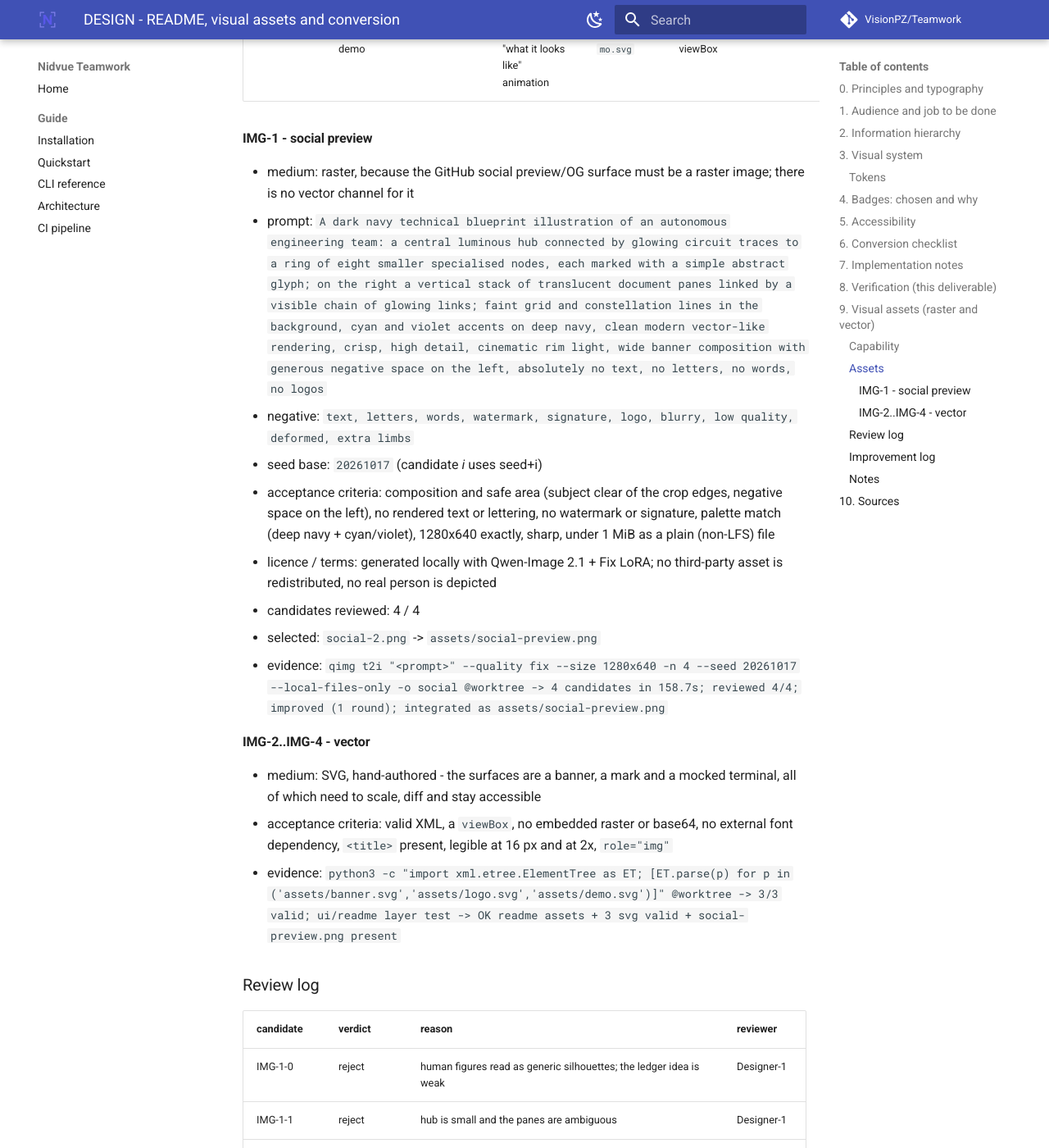
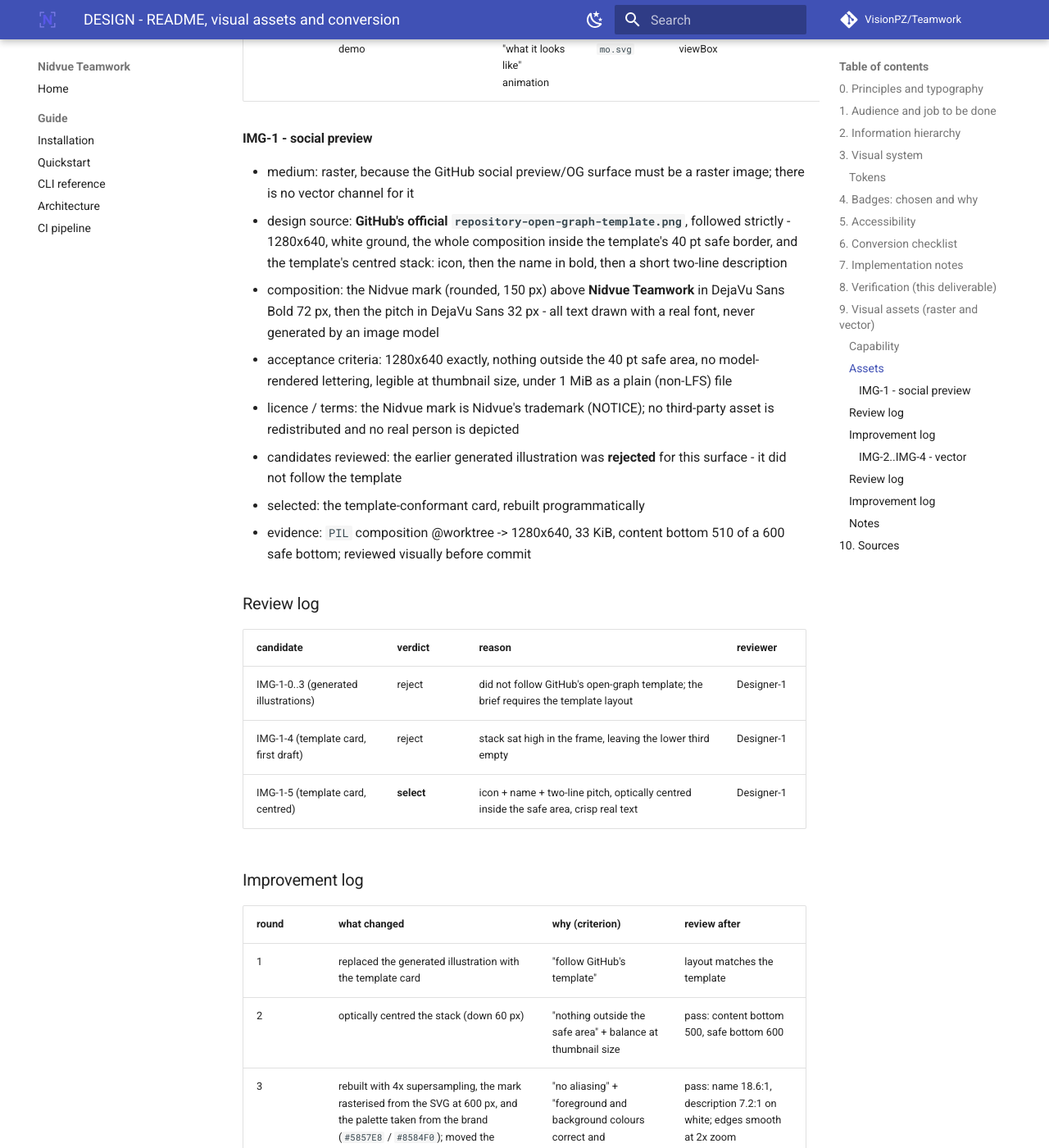
Before and after one commit to Nidvue/Teamwork, an MkDocs documentation site: the page built from docs/Team/Design.md, in a window 1280 px wide and 1400 px high, scrolled down 8274 px. Shown: the whole window at 82% size. Built offline with MkDocs 1.6.1 and Material for MkDocs 9.7.7, drawn with Linux system fonts in a browser that asks for light colours; comment, search, counter and statistics services are not loaded; some of the changed text lies outside the part shown.

Commit message:
feat(design): rebuild the social preview to GitHub s open-graph template

```diff
--- a/docs/Team/Design.md
+++ b/docs/Team/Design.md
@@ -208,27 +208,40 @@
 
 - medium: raster, because the GitHub social preview/OG surface must be a raster
   image; there is no vector channel for it
-- prompt: `A dark navy technical blueprint illustration of an autonomous engineering
-  team: a central luminous hub connected by glowing circuit traces to a ring of
-  eight smaller specialised nodes, each marked with a simple abstract glyph; on the
-  right a vertical stack of translucent document panes linked by a visible chain of
-  glowing links; faint grid and constellation lines in the background, cyan and
-  violet accents on deep navy, clean modern vector-like rendering, crisp, high
-  detail, cinematic rim light, wide banner composition with generous negative space
-  on the left, absolutely no text, no letters, no words, no logos`
-- negative: `text, letters, words, watermark, signature, logo, blurry, low quality, deformed, extra limbs`
-- seed base: `20261017` (candidate *i* uses seed+i)
-- acceptance criteria: composition and safe area (subject clear of the crop edges,
-  negative space on the left), no rendered text or lettering, no watermark or
-  signature, palette match (deep navy + cyan/violet), 1280x640 exactly, sharp,
-  under 1 MiB as a plain (non-LFS) file
-- licence / terms: generated locally with Qwen-Image 2.1 + Fix LoRA; no third-party
-  asset is redistributed, no real person is depicted
-- candidates reviewed: 4 / 4
-- selected: `social-2.png` -> `assets/social-preview.png`
-- evidence: `qimg t2i "<prompt>" --quality fix --size 1280x640 -n 4 --seed 20261017
-  --local-files-only -o social @worktree -> 4 candidates in 158.7s; reviewed 4/4;
-  improved (1 round); integrated as assets/social-preview.png`
+- design source: **GitHub's official `repository-open-graph-template.png`**, followed
+  strictly - 1280x640, white ground, the whole composition inside the template's
+  40 pt safe border, and the template's centred stack: icon, then the name in bold,
+  then a short two-line description
+- composition: the Nidvue mark (rounded, 150 px) above **Nidvue Teamwork** in
+  DejaVu Sans Bold 72 px, then the pitch in DejaVu Sans 32 px - all text drawn with a
+  real font, never generated by an image model
+- acceptance criteria: 1280x640 exactly, nothing outside the 40 pt safe area, no
+  model-rendered lettering, legible at thumbnail size, under 1 MiB as a plain
+  (non-LFS) file
+- licence / terms: the Nidvue mark is Nidvue's trademark (NOTICE); no third-party
+  asset is redistributed and no real person is depicted
+- candidates reviewed: the earlier generated illustration was **rejected** for this
+  surface - it did not follow the template
+- selected: the template-conformant card, rebuilt programmatically
+- evidence: `PIL` composition @worktree -> 1280x640, 33 KiB, content bottom 510 of
+  a 600 safe bottom; reviewed visually before commit
+
+### Review log
+
+| candidate | verdict | reason | reviewer |
+|---|---|---|---|
+| IMG-1-0..3 (generated illustrations) | reject | did not follow GitHub's open-graph template; the brief requires the template layout | Designer-1 |
+| IMG-1-4 (template card, first draft) | reject | stack sat high in the frame, leaving the lower third empty | Designer-1 |
+| IMG-1-5 (template card, centred) | **select** | icon + name + two-line pitch, optically centred inside the safe area, crisp real text | Designer-1 |
+
+### Improvement log
+
+| round | what changed | why (criterion) | review after |
+|---|---|---|---|
+| 1 | replaced the generated illustration with the template card | "follow GitHub's template" | layout matches the template |
+| 2 | optically centred the stack (down 60 px) | "nothing outside the safe area" + balance at thumbnail size | pass: content bottom 500, safe bottom 600 |
+| 3 | rebuilt with 4x supersampling, the mark rasterised from the SVG at 600 px, and the palette taken from the brand (`#5857E8` / `#8584F0`); moved the accent rule clear of the text | "no aliasing" + "foreground and background colours correct and harmonious" | pass: name 18.6:1, description 7.2:1 on white; edges smooth at 2x zoom |
+| 4 | widened the accent rule from a 132 px stub to the full title width (730 px, 8 px thick) and snapped the drawing coordinates to integers | "the underline is too short" + no stray pixels at the caps | pass: rule spans the title exactly, inside the 40 pt safe area, edges clean at 2x zoom |
 
 #### IMG-2..IMG-4 - vector
 
```
Also changed, not shown: assets/social-preview.png.
